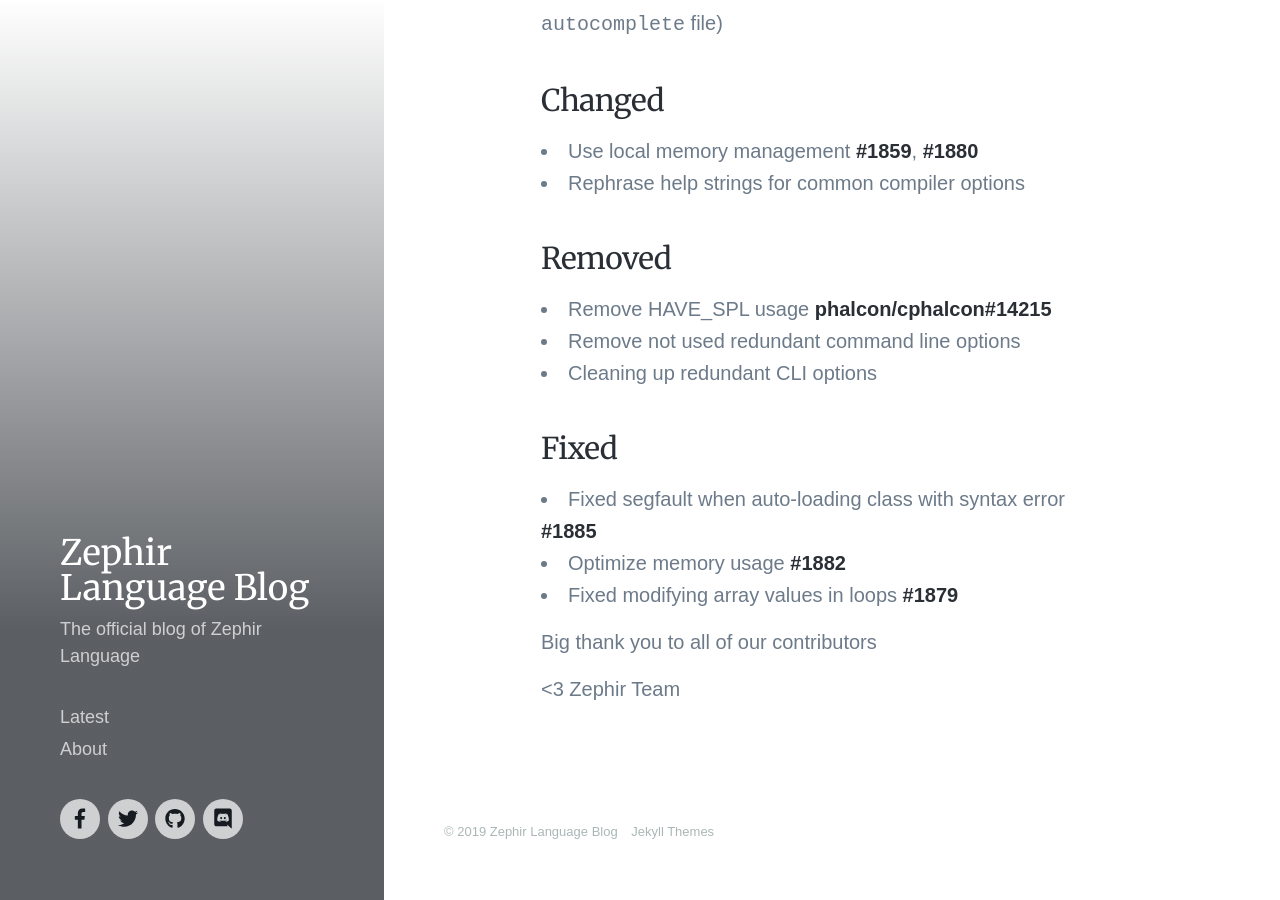
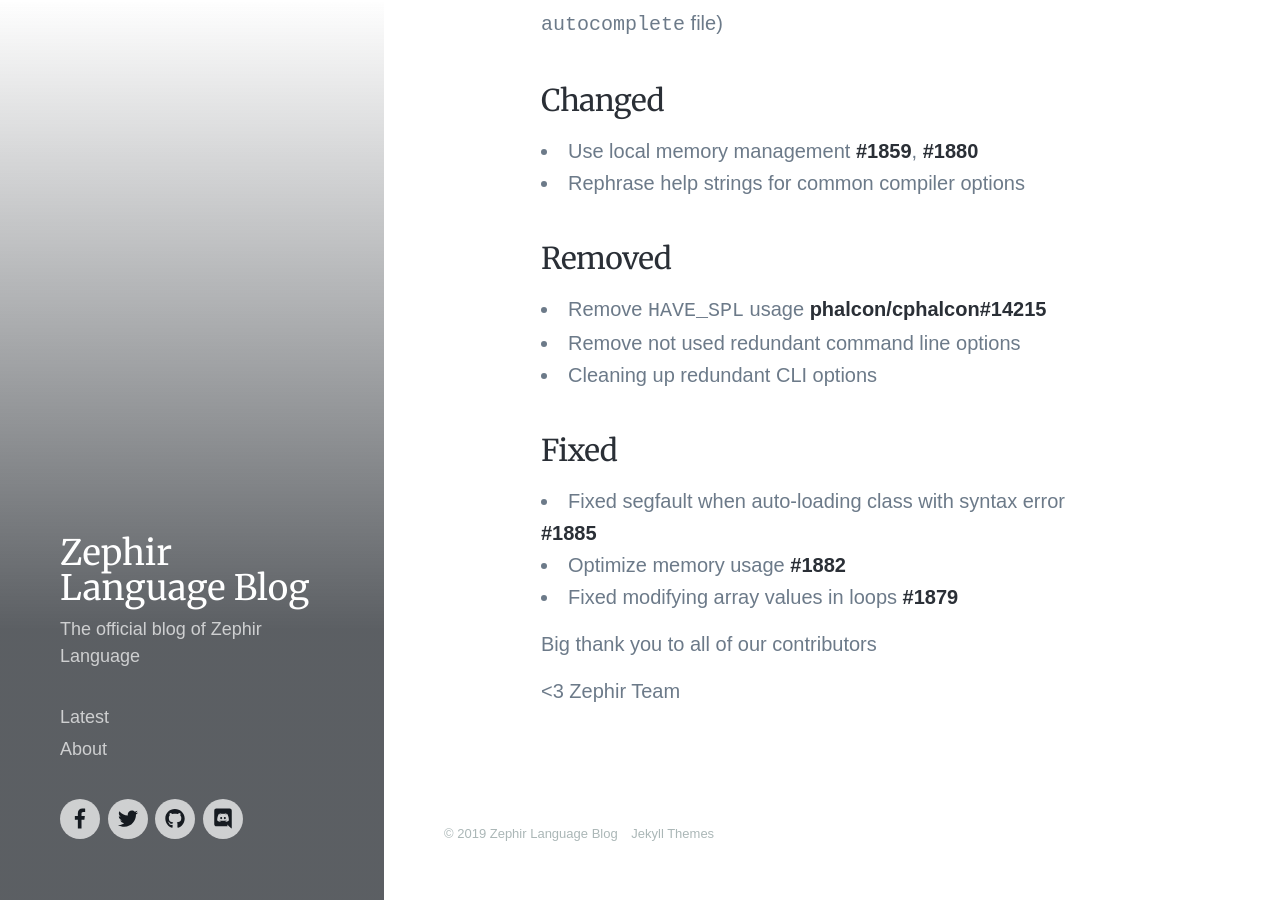
Before and after one commit to zephir-lang/zephir-blog, a Jekyll site: the page built from _posts/2019-10-06-zephir-0-12-1-released.md, in a window 1280 px wide and 900 px high, scrolled down 431 px. Built offline with Jekyll 4.4.1, drawn with Linux system fonts in a browser that asks for light colours; nearby versions of some CDN libraries; a style sheet for code colours, icons or effects is not loaded.

```diff
--- a/_posts/2019-10-06-zephir-0-12-1-released.md
+++ b/_posts/2019-10-06-zephir-0-12-1-released.md
@@ -20,7 +20,7 @@ New Zephir released
 - Rephrase help strings for common compiler options
 
 ### Removed
-- Remove HAVE_SPL usage
+- Remove `HAVE_SPL` usage
   [phalcon/cphalcon#14215](https://github.com/phalcon/cphalcon/pull/14215)
 - Remove not used redundant command line options
 - Cleaning up redundant CLI options
```
Also changed, not shown: other parts of _posts/2019-10-06-zephir-0-12-1-released.md (+1 -1 lines).
